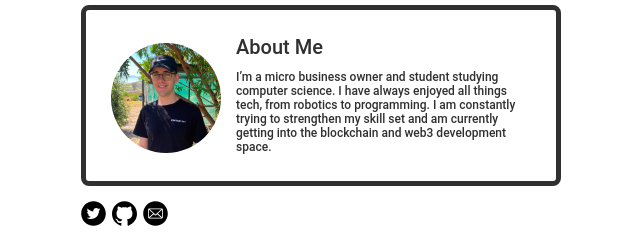
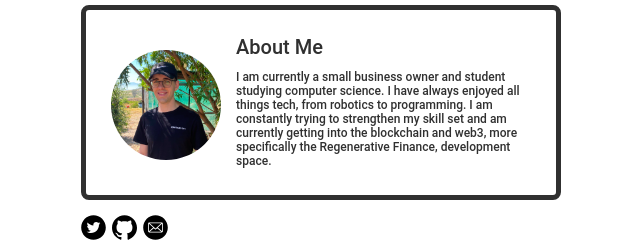
Before and after one commit to lbowles/Personal-Website, a React (Create React App) app: page / in a window 1280 px wide. Shown: the part 619-861 px from the top of the page, without its empty margins (319-959 px from the left). Built offline with nearby package versions, Linux system fonts and the light colour scheme.

Commit message:
Update About.tsx

```diff
--- a/src/components/About/About.tsx
+++ b/src/components/About/About.tsx
@@ -17,7 +17,7 @@ const About = (props: Props) => {
           </div>
           <div style={{marginLeft:"15px"}}>
             <h2>About Me</h2>
-            <h4>I’m a micro business owner and student studying computer science. I have always enjoyed all things tech, from robotics to programming. I am constantly trying to strengthen my skill set and am currently getting into the blockchain and web3 development space.</h4>
+            <h4>I am currently a small business owner and student studying computer science. I have always enjoyed all things tech, from robotics to programming. I am constantly trying to strengthen my skill set and am currently getting into the blockchain and web3, more specifically the Regenerative Finance, development space.</h4>
           </div>
         </div>
       </div>
```
